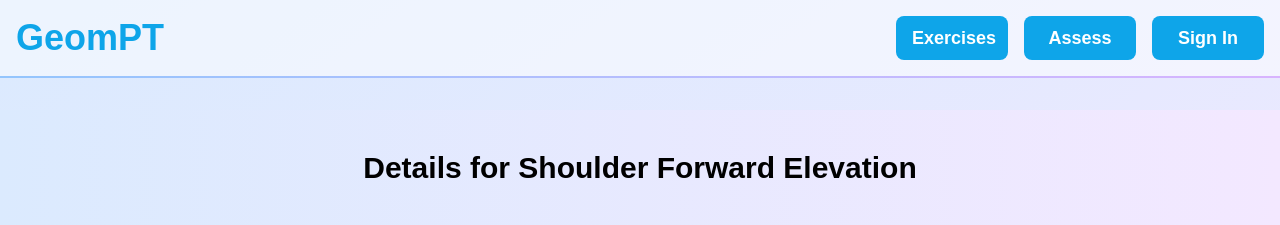
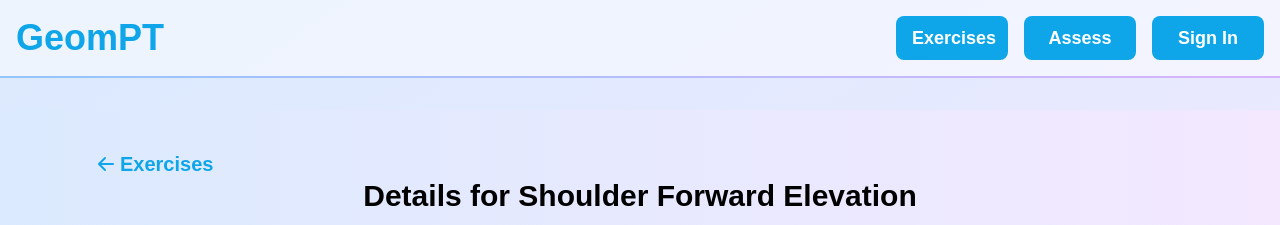
Before and after one commit to GeomPT/frontend, a Next.js app: page /exercises/1 in a window 1280 px wide. Shown: the top 225 px of the page. Built offline with nearby package versions, Linux system fonts and the light colour scheme.

Commit message:
+ back arrows

```diff
--- a/app/exercises/[videoId]/page.tsx
+++ b/app/exercises/[videoId]/page.tsx
@@ -1,3 +1,5 @@
+import BackArrow from "@/components/ui/BackArrow";
+
 const VideoPage = ({ params }: { params: { videoId: string } }) => {
     const { videoId } = params;
 
@@ -155,11 +157,13 @@ const VideoPage = ({ params }: { params: { videoId: string } }) => {
     return (
       <>
         <div className="min-h-screen bg-gradient-to-r from-blue-100 to-purple-100 py-10">
+          <div className="relative ml-24">
+            <BackArrow href="/exercises" label="Exercises" />
+          </div>
           {/* Page Title */}
           <h1 className="text-3xl font-bold text-black text-center mb-10">
             Details for {video.title}
           </h1>
-
           {/* Container for two cards in a row */}
           <div className="flex flex-col md:flex-row space-y-8 md:space-y-0 md:space-x-8 items-start justify-center">
             {/* Video Card */}
--- a/app/progress/[workoutName]/page.tsx
+++ b/app/progress/[workoutName]/page.tsx
@@ -6,6 +6,7 @@ import "chart.js/auto";
 import Image from "next/image";
 import LiveVideoFrame from "@/components/ui/LiveVideoFrame";
 import exercisesData from "@/public/rom_exercises.json";
+import BackArrow from "@/components/ui/BackArrow";
 
 const WorkoutProgressPage = ({
     params,
@@ -142,7 +143,7 @@ const WorkoutProgressPage = ({
     }
   };
 
-  // --- Wrapper function to trigger fetch (remains the same) ---
+  // Wrapper function to trigger fetch
   const handleFetchGuidance = () => {
     if (dataPoints.length > 0) {
       fetchExerciseGuidance(); // Call the updated function
@@ -272,6 +273,9 @@ const WorkoutProgressPage = ({
 
   return (
     <div className="min-h-screen w-full bg-gradient-to-br from-blue-100 to-purple-100 pb-8">
+      <div className="relative ml-24">
+        <BackArrow href="/progress" label="Assess" />
+      </div>
       {/* Workout Title */}
       <h1 className="text-4xl text-black font-bold text-center mt-8 mb-4">
         {title || workoutName}
--- /dev/null
+++ b/components/ui/BackArrow.tsx
@@ -0,0 +1,35 @@
+"use client";
+import { useRouter } from "next/navigation";
+
+type BackArrowProps = {
+  href?: string; // Optional: direct parent route
+  label?: string;
+};
+
+const BackArrow = ({ href, label = "Back" }: BackArrowProps) => {
+  const router = useRouter();
+
+  return (
+    <button
+      onClick={() => (href ? router.push(href) : router.back())}
+      className="flex items-center text-sky-500 hover:text-sky-700 transition-colors"
+      type="button"
+    >
+      <svg
+        xmlns="http://www.w3.org/2000/svg"
+        className="h-5 w-5 mr-1"
+        viewBox="0 0 20 20"
+        fill="currentColor"
+      >
+        <path
+          fillRule="evenodd"
+          d="M9.707 16.707a1 1 0 01-1.414 0l-6-6a1 1 0 010-1.414l6-6a1 1 0 011.414 1.414L5.414 9H17a1 1 0 110 2H5.414l4.293 4.293a1 1 0 010 1.414z"
+          clipRule="evenodd"
+        />
+      </svg>
+      <span className="text-xl font-bold">{label}</span>
+    </button>
+  );
+};
+
+export default BackArrow;
```
Lines whose indentation alone changed are shown as unchanged.
